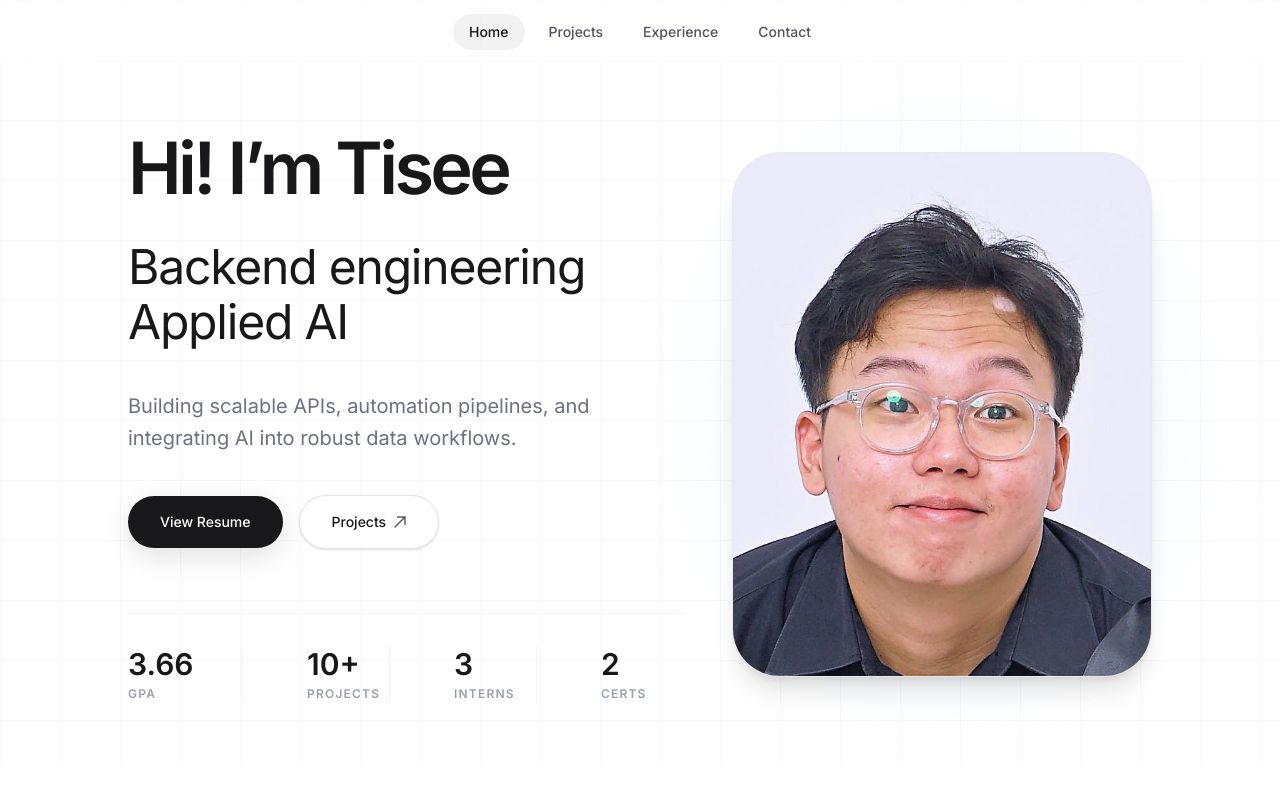
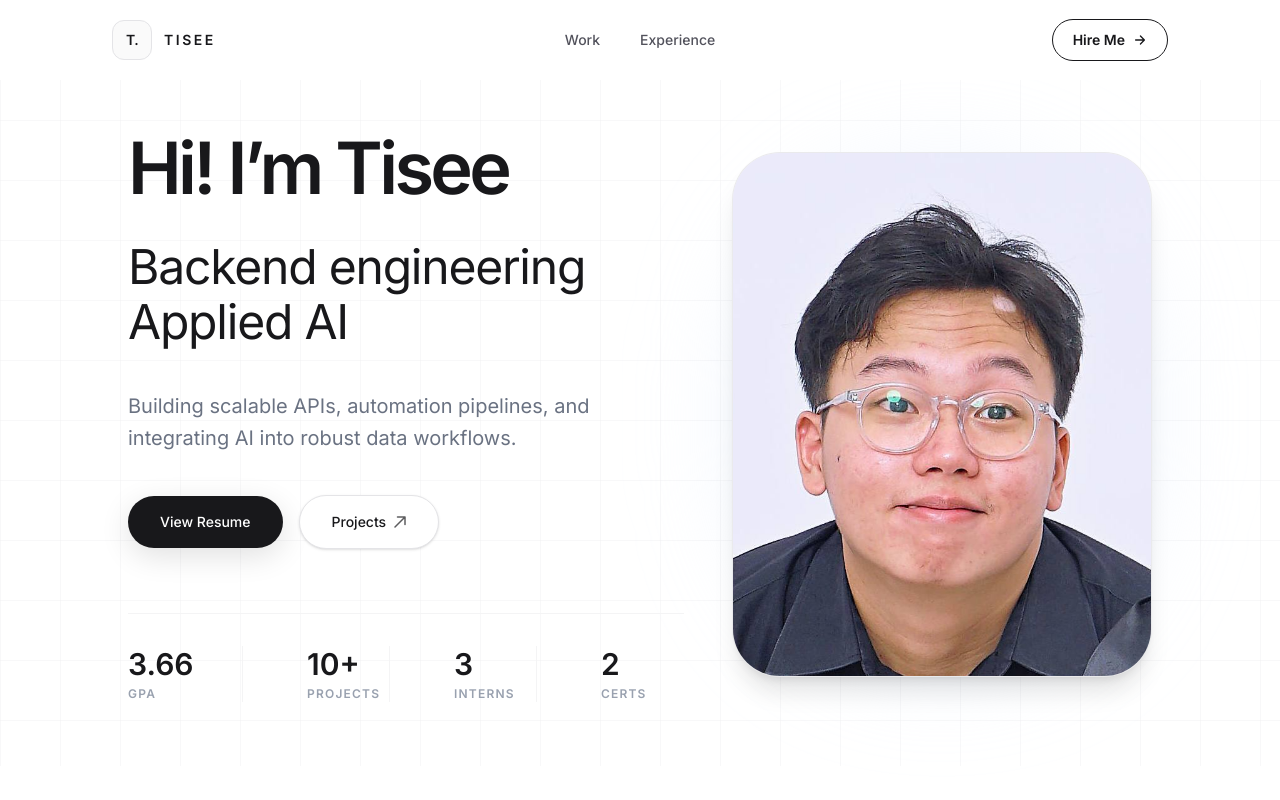
Before and after one commit to Tisee747/tisee-portfolio-v2, a Next.js app: page / in a window 1280 px wide. Shown: the top 800 px of the page. Built offline with nearby package versions, Linux system fonts and the light colour scheme.

Commit message:
feat(nav): simplify navigation and add hire CTA

```diff
--- a/src/components/Navbar.tsx
+++ b/src/components/Navbar.tsx
@@ -2,15 +2,12 @@
 
 import Link from "next/link";
 import { usePathname } from "next/navigation";
-import { motion, useScroll, useMotionValueEvent } from "framer-motion";
-import { cn } from "@/lib/utils";
+import { motion, useMotionValueEvent, useScroll } from "framer-motion";
 import { useState } from "react";
 
 const navItems = [
-  { name: "Home", path: "/" },
-  { name: "Projects", path: "/projects" },
+  { name: "Work", path: "/projects" },
   { name: "Experience", path: "/#experience" },
-  { name: "Contact", path: "/#contact" },
 ];
 
 export default function Navbar() {
@@ -20,41 +17,57 @@ export default function Navbar() {
   const [lastY, setLastY] = useState(0);
 
   useMotionValueEvent(scrollY, "change", (latest) => {
-    if (latest > lastY && latest > 50) {
-      setHidden(true);
-    } else {
-      setHidden(false);
-    }
+    setHidden(latest > lastY && latest > 72);
     setLastY(latest);
   });
 
   return (
-    <div className="fixed top-0 inset-x-0 z-50 flex justify-center w-full">
+    <div className="fixed inset-x-0 top-0 z-50 bg-white">
       <motion.nav
         initial={{ y: 0, opacity: 1 }}
-        animate={{ y: hidden ? -100 : 0, opacity: hidden ? 0 : 1 }}
-        transition={{ duration: 0.3, ease: "easeInOut" }}
-        className="w-full bg-white/40 backdrop-blur-2xl flex items-center justify-center md:justify-center h-16 px-4 md:px-8"
+        animate={{ y: hidden ? -88 : 0, opacity: hidden ? 0 : 1 }}
+        transition={{ duration: 0.28, ease: "easeInOut" }}
+        className="mx-auto flex h-20 w-full max-w-6xl items-center justify-between px-6 md:px-12"
       >
-        <div className="flex gap-2">
+        <Link href="/" className="group flex items-center gap-3" aria-label="Tisee home">
+          <span className="grid h-10 w-10 place-items-center rounded-xl border border-zinc-200 bg-zinc-50 text-sm font-semibold tracking-[-0.04em] text-zinc-900 transition-transform duration-300 group-hover:-rotate-3 group-hover:scale-[1.04]">
+            T.
+          </span>
+          <span className="hidden text-sm font-semibold tracking-[0.18em] text-zinc-900 sm:inline">TISEE</span>
+        </Link>
+
+        <div className="absolute left-1/2 flex -translate-x-1/2 items-center gap-6 sm:gap-10">
           {navItems.map((item) => {
-            const isActive = pathname === item.path || (pathname.startsWith(item.path) && item.path !== "/");
+            const isWorkActive = item.path === "/projects" && pathname.startsWith("/projects");
             return (
               <Link
-                key={item.path}
+                key={item.name}
                 href={item.path}
-                className={cn(
-                  "px-4 py-2 rounded-full text-sm font-medium transition-all duration-300 relative",
-                  isActive
-                    ? "text-zinc-900 bg-black/5"
-                    : "text-zinc-600 hover:text-zinc-900 hover:bg-black/5"
-                )}
+                className={`group relative py-2 text-sm font-medium transition-colors ${
+                  isWorkActive ? "text-zinc-900" : "text-zinc-600 hover:text-zinc-900"
+                }`}
               >
                 {item.name}
+                <span
+                  className={`absolute inset-x-0 -bottom-0.5 h-px origin-left bg-black transition-transform duration-300 ${
+                    isWorkActive ? "scale-x-100" : "scale-x-0 group-hover:scale-x-100"
+                  }`}
+                />
               </Link>
             );
           })}
         </div>
+
+        <Link
+          href="/#contact"
+          className="group relative inline-flex items-center gap-2 overflow-hidden rounded-full border border-zinc-900 px-4 py-2.5 text-sm font-semibold text-zinc-900 transition-colors duration-300 hover:text-white sm:px-5"
+        >
+          <span className="absolute inset-0 origin-left scale-x-0 bg-zinc-900 transition-transform duration-300 group-hover:scale-x-100" />
+          <span className="relative">Hire Me</span>
+          <svg className="relative h-3.5 w-3.5 transition-transform duration-300 group-hover:translate-x-0.5" viewBox="0 0 16 16" fill="none" aria-hidden="true">
+            <path d="M3 8h9M8.5 3.5 13 8l-4.5 4.5" stroke="currentColor" strokeWidth="1.5" strokeLinecap="round" strokeLinejoin="round" />
+          </svg>
+        </Link>
       </motion.nav>
     </div>
   );
```
